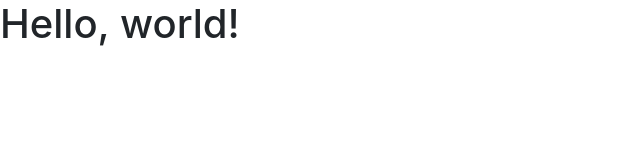
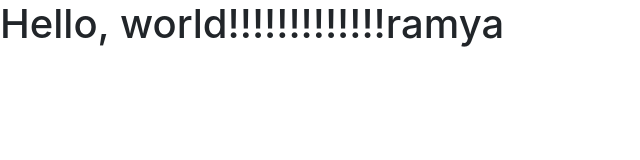
Before and after one commit to RamyaSP6/rspsite, a plain HTML site: page index.html in a window 1280 px wide. Shown: the whole page, without its empty margins (0-640 px from the left). Drawn offline with nearby package versions, Linux system fonts and the light colour scheme.

Commit message:
multi excla

```diff
--- a/index.html
+++ b/index.html
@@ -11,7 +11,7 @@
     <title>Hello, world!!!!</title>
   </head>
   <body>
-    <h1>Hello, world!</h1>
+    <h1>Hello, world!!!!!!!!!!!!!ramya</h1>
 
     <!-- Optional JavaScript -->
     <!-- jQuery first, then Popper.js, then Bootstrap JS -->
```
